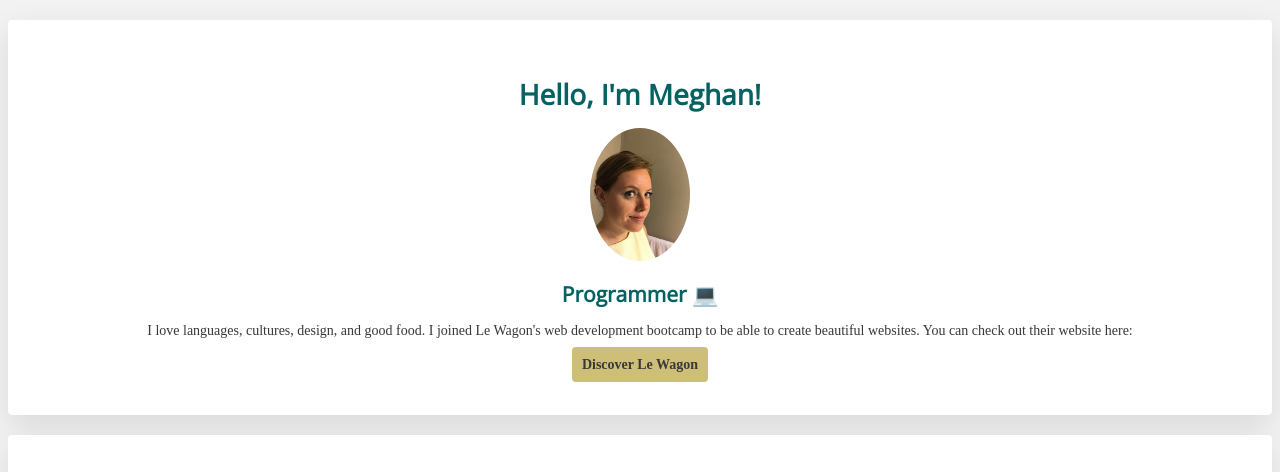
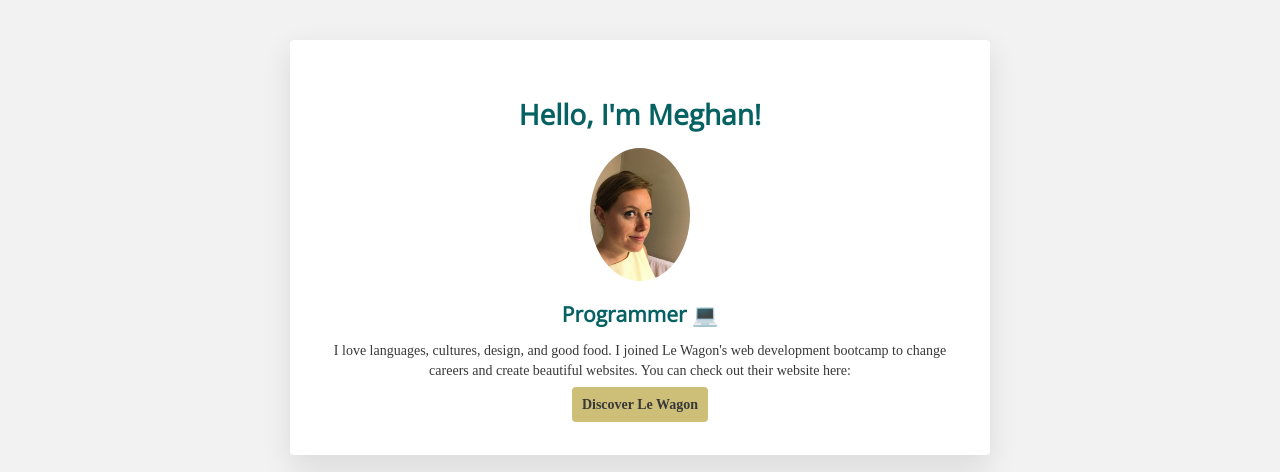
Before and after one commit to emmejyay/profile, a plain HTML site: page index.html in a window 1280 px wide. Shown: the top 472 px of the page. Drawn offline with nearby package versions, Linux system fonts and the light colour scheme; a web font is replaced by a local one.

Commit message:
make my profile prettier

```diff
--- a/index.html
+++ b/index.html
@@ -7,7 +7,7 @@
   <link rel="stylesheet" href="https://use.fontawesome.com/releases/v5.6.3/css/all.css">
   <link rel="stylesheet" href="style.css">
   <meta name="viewport" content="width=device-width, initial-scale=1">
-  <title>Meghan Johnson - Programmer</title>
+  <title>Meghan Johnson - Profile</title>
 </head>
 <body>
   <div class="container">
@@ -17,7 +17,7 @@
       </div>
       <img src="images/me.JPG" class="img-circle" width="100px" alt="A picture of Meghan">
       <h2>Programmer 💻</h2>
-      <p>I love languages, cultures, design, and good food. I joined Le Wagon's web development bootcamp to be able to create beautiful websites.  You can check out their website here:</p>
+      <p>I love languages, cultures, design, and good food. I joined Le Wagon's web development bootcamp to change careers and create beautiful websites.  You can check out their website here:</p>
         <a class="btn-round" href="https://www.lewagon.com/" target="_blank">Discover Le Wagon</a>
     </div>
     <div class="card-white">
--- a/style.css
+++ b/style.css
@@ -56,6 +56,12 @@ ul {
  list-style-type: none;
 }
 
+.container {
+  text-align: center;
+  margin: 40px auto;
+  width: 700px;
+}
+
 .card-white {
   background-color: white;
   padding: 40px;
```
